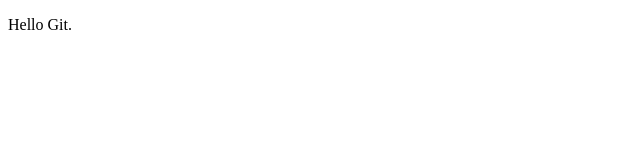
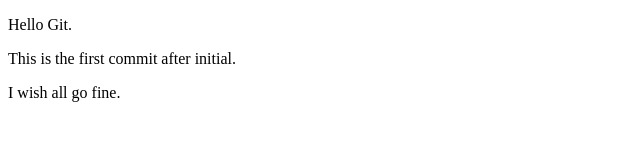
Before and after one commit to 0sv/DAM-2015, a plain HTML site: page index.html in a window 1280 px wide. Shown: the whole page, without its empty margins (0-640 px from the left). Drawn offline with Linux system fonts and the light colour scheme.

Commit message:
Second push

```diff
--- a/index.html
+++ b/index.html
@@ -3,5 +3,7 @@
 <head></head>
 <body>
     <p>Hello Git.</p>
+    <p>This is the first commit after initial.</p>
+    <p>I wish all go fine.</p>
 </body>
 </html>
```
